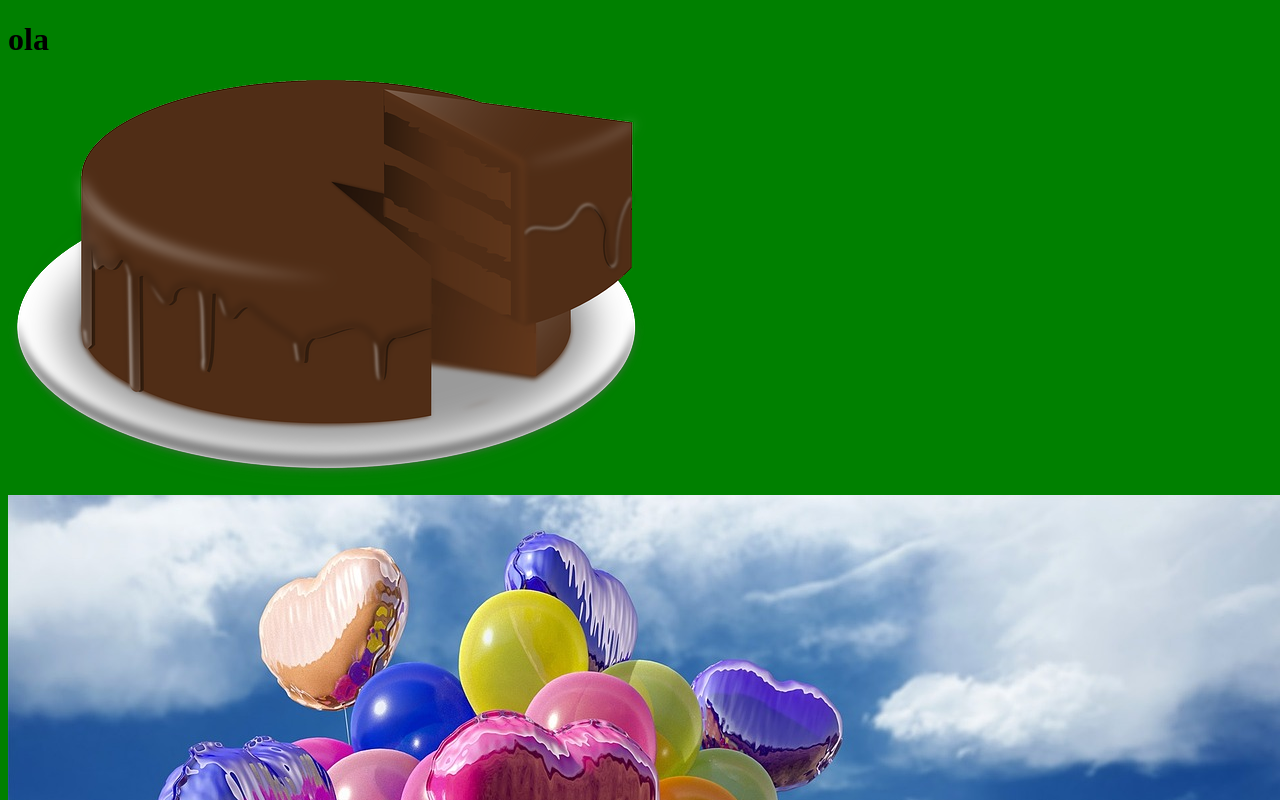
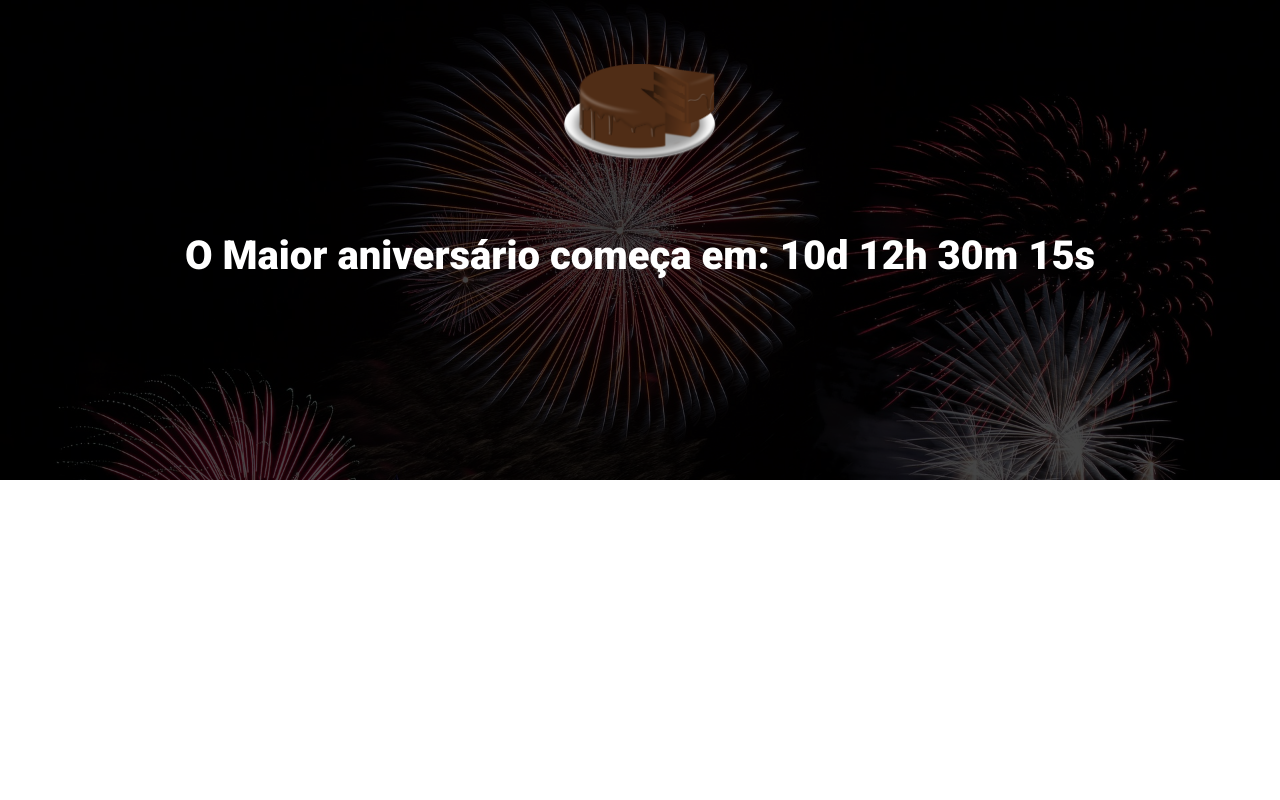
Before and after one commit to Taironius/bday, a website built with Parcel: page src/index.html in a window 1280 px wide. Shown: the top 800 px of the page. Built offline with nearby package versions, Linux system fonts and the light colour scheme.

Commit message:
criando o hero

```diff
--- a/src/index.html
+++ b/src/index.html
@@ -4,12 +4,20 @@
     <meta charset="UTF-8">
     <meta name="viewport" content="width=device-width, initial-scale=1.0">
     <title>Birthday</title>
+    <link rel="preconnect" href="https://fonts.googleapis.com">
+    <link rel="preconnect" href="https://fonts.gstatic.com" crossorigin>
+    <link href="https://fonts.googleapis.com/css2?family=Roboto:wght@400;700;900&display=swap" rel="stylesheet">
     <link rel="stylesheet" href="styles/main.scss">
 </head>
 <body>
-    <h1>ola</h1>
-    <img src="./images/chocolate-cake.png" alt="">
-    <img src="./images/baloom.jpg" alt="">
+    <header class="hero">
+        <div class="container">
+            <img class="hero__bolo" src="./images/chocolate-cake.png" alt="bolo chocolate">
+            <p class="hero__text">
+                O Maior aniversário começa em: 10d 12h 30m 15s
+            </p>
+        </div>
+    </header>
     <script src="scripts/main.js"></script>
 </body>
 </html>
--- /dev/null
+++ b/src/styles/_hero.scss
@@ -0,0 +1,54 @@
+.hero {
+    padding-top: 64px;
+    padding-bottom: 100px;
+    background-image: url(../images/fireworks.jpg);
+    background-size: cover;
+    background-repeat: no-repeat;
+    height: 60vh;
+    position: relative;
+
+    .container {
+        position: relative;
+    }
+
+    &::before {
+        position: absolute;
+        top: 0;
+        left: 0;
+        width: 100%;
+        height: 100%;
+        background-color: #000;
+        content: '';
+        opacity: .7;
+    }
+
+    &__text {
+        margin-top: 64px;
+        margin-bottom: 64px;
+        font-size: 40px;
+        line-height: 56px;
+        font-weight: 800;
+        text-align: center;
+    }
+
+    &__bolo {
+        margin: 0 auto;
+        height: 100px;
+        display: block;
+    }
+
+    @media (max-width: 640px){
+        padding: 40px 0;
+        height: 40vh;
+
+        &__bolo {
+            height: 60px;
+        }
+
+        &__text {
+            font-size: 22px;
+            line-height: 24px;
+            margin: 24px 0;
+        }
+    }
+}
--- a/src/styles/main.scss
+++ b/src/styles/main.scss
@@ -1,3 +1,23 @@
-body {
-    background-color: green;
+@use 'hero';
+
+* {
+    margin: 0;
+    padding: 0;
+    box-sizing: border-box;
+    font-family: 'Roboto', sans-serif;
+    color: #fff;
 }
+
+.container {
+    max-width: 960px;
+    width: 100%;
+    margin: 0 auto;
+
+    @media (max-width: 640px){
+        max-width: 80%;
+    }
+
+    @media (max-width: 1024px){
+        max-width: 90%;
+    }
+}
```
